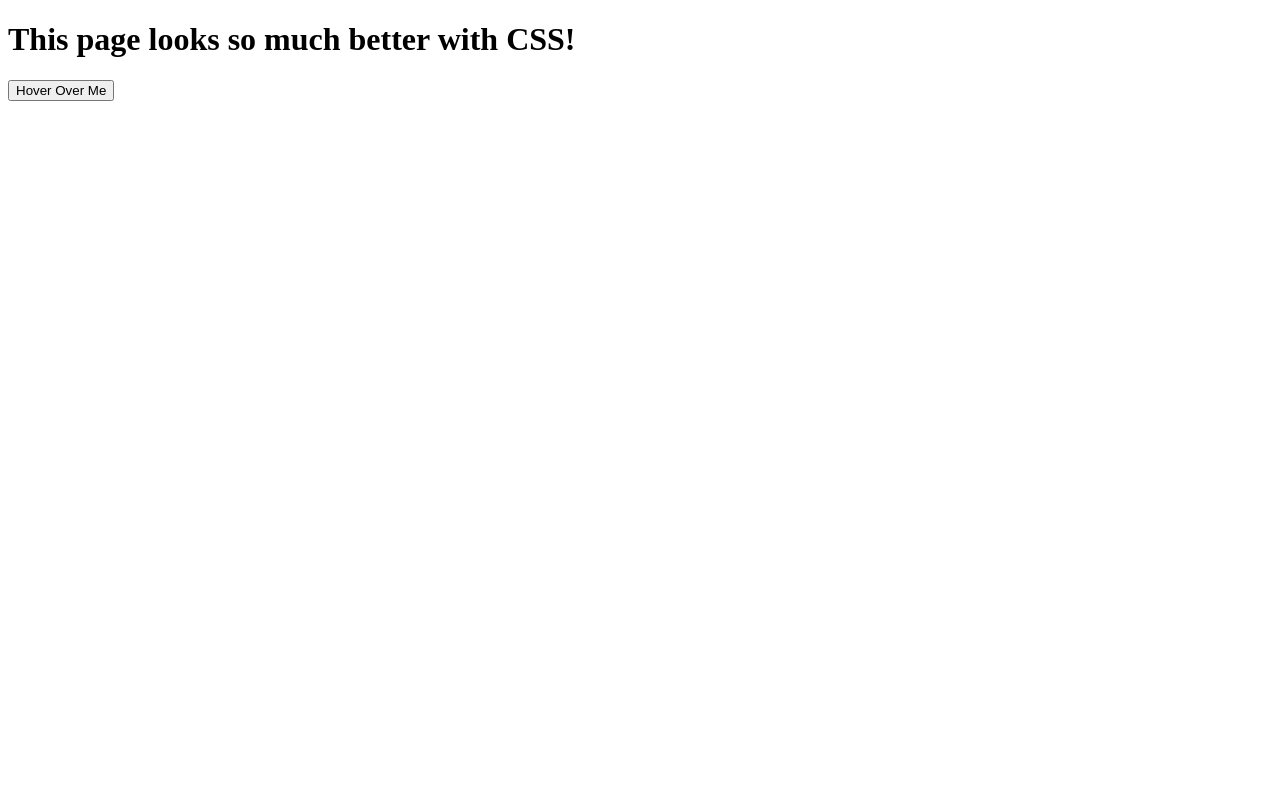
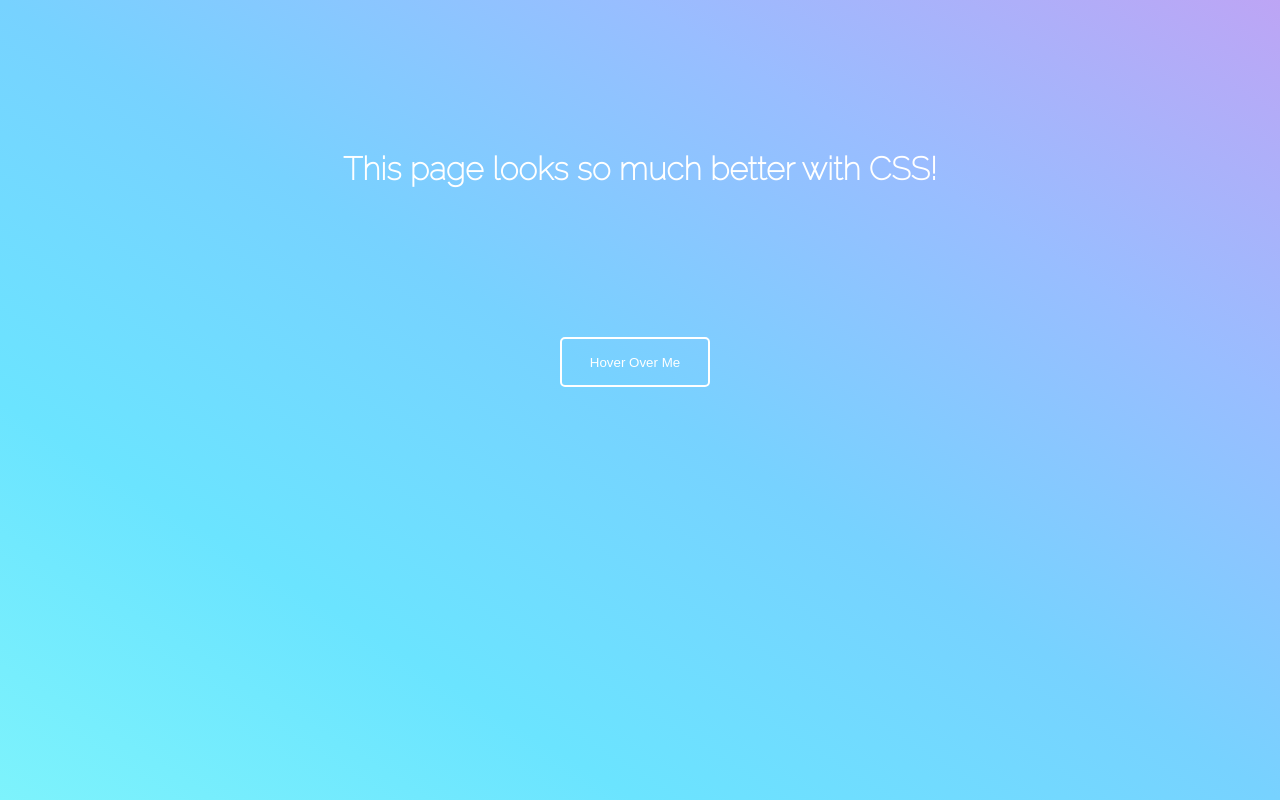
Before and after one commit to VardanX/aa-projects, a plain HTML site: page practice-for-week-07-css-linking-imports/index.html in a window 1280 px wide. Drawn offline with Linux system fonts and the light colour scheme.

Commit message:
finished css-importing&linking exercise

```diff
--- /dev/null
+++ b/practice-for-week-07-css-linking-imports/import.css
@@ -0,0 +1,2 @@
+@import url("./button.css");
+@import url("./styles.css");
--- a/practice-for-week-07-css-linking-imports/index.html
+++ b/practice-for-week-07-css-linking-imports/index.html
@@ -4,6 +4,9 @@
     <meta charset="UTF-8">
     <meta http-equiv="X-UA-Compatible" content="IE=edge">
     <meta name="viewport" content="width=device-width, initial-scale=1.0">
+    <!-- <link rel="stylesheet" href="./button.css">
+    <link rel="stylesheet" href="./styles.css"> --->
+    <link rel="stylesheet" href="./import.css">
     <title>Linking Stylesheets</title>
     <!-- Your code here -->
 </head>
```
